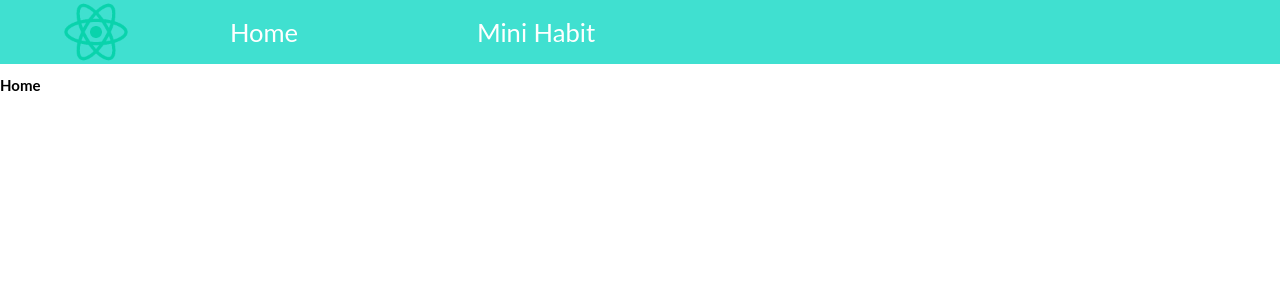
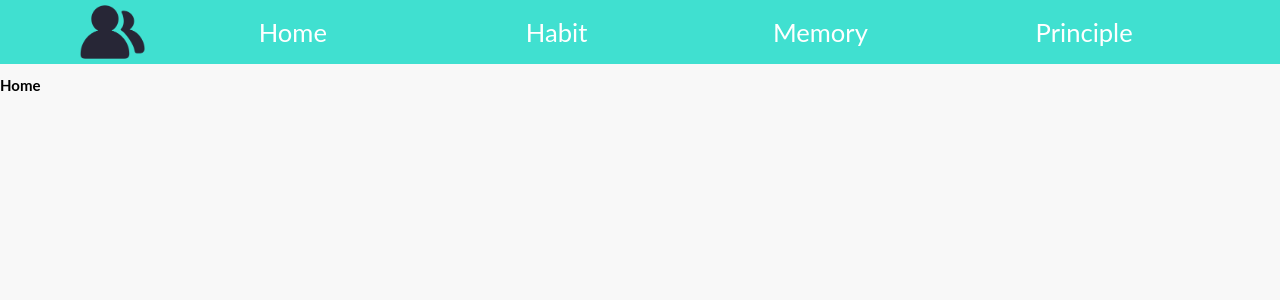
Before and after one commit to i5possible/buddy, a React (Create React App) app: page / in a window 1280 px wide. Shown: the top 300 px of the page. Built offline with nearby package versions, Linux system fonts and the light colour scheme.

Commit message:
update style

```diff
--- a/src/App.js
+++ b/src/App.js
@@ -17,7 +17,13 @@ const App = () => {
                     <Route exact path="/">
                         <Home />
                     </Route>
-                    <Route path="/mini-habit">
+                    <Route path="/habit">
+                        <MiniHabit />
+                    </Route>
+                    <Route path="/memory">
+                        <MiniHabit />
+                    </Route>
+                    <Route path="/principle">
                         <MiniHabit />
                     </Route>
                 </Switch>
--- a/src/Content/index.scss
+++ /dev/null
@@ -1,5 +0,0 @@
-@import "common/var";
-
-:local(.style) {
-
-}
--- a/src/Header/index.css
+++ b/src/Header/index.css
@@ -9,7 +9,7 @@
     display: flex;
     height: 100%;
     width: 90%;
-    max-width: 1260;
+    max-width: 960;
 }
 
 .logo {
--- a/src/Header/index.js
+++ b/src/Header/index.js
@@ -8,20 +8,20 @@ const Navigation = () => <div className='nav-wrapper'>
             <Link to="/" className='link'>Home</Link>
         </li>
         <li className='tab'>
-            <Link to="/mini-habit" className='link'>Mini Habit</Link>
+            <Link to="/habit" className='link'>Habit</Link>
         </li>
         <li className='tab'>
+            <Link to='/memory' className='link'>Memory</Link>
         </li>
         <li className='tab'>
+            <Link to='/principle' className='link'>Principle</Link>
         </li>
     </div>
 </div>;
 
-const Icon = () => <img src='logo192.png' className='logo' alt='BUDDY'></img>
+const Icon = () => <img src='buddy.png' className='logo' alt='buddy'></img>
 
 const Header = ({ }) => {
-
-
     return (
         <div className='header' >
             <div className='header-content'>
--- a/src/MiniHabit/index.css
+++ b/src/MiniHabit/index.css
@@ -0,0 +1,3 @@
+.shadow {
+    bax-shadow: 0 7px 30px rgba(140, 133, 156, 0.1);
+}
--- a/src/MiniHabit/index.js
+++ b/src/MiniHabit/index.js
@@ -1,6 +1,11 @@
 import React from 'react';
 import './index.css';
 
+/**
+ * Habit list
+ * Add Habit
+ * Habit Achieve
+ */
 const MiniHabit = () => {
     return (
         <div>
--- a/src/index.css
+++ b/src/index.css
@@ -1,5 +1,6 @@
 body {
   margin: 0;
+  background-color: #F8F8F8;
   /* font-family: -apple-system, BlinkMacSystemFont, "Segoe UI", "Roboto", "Oxygen",
     "Ubuntu", "Cantarell", "Fira Sans", "Droid Sans", "Helvetica Neue",
     sans-serif; */
```
Also changed, not shown: src/Content/index.js (+4 -4 lines), src/Content/index.css (added).
